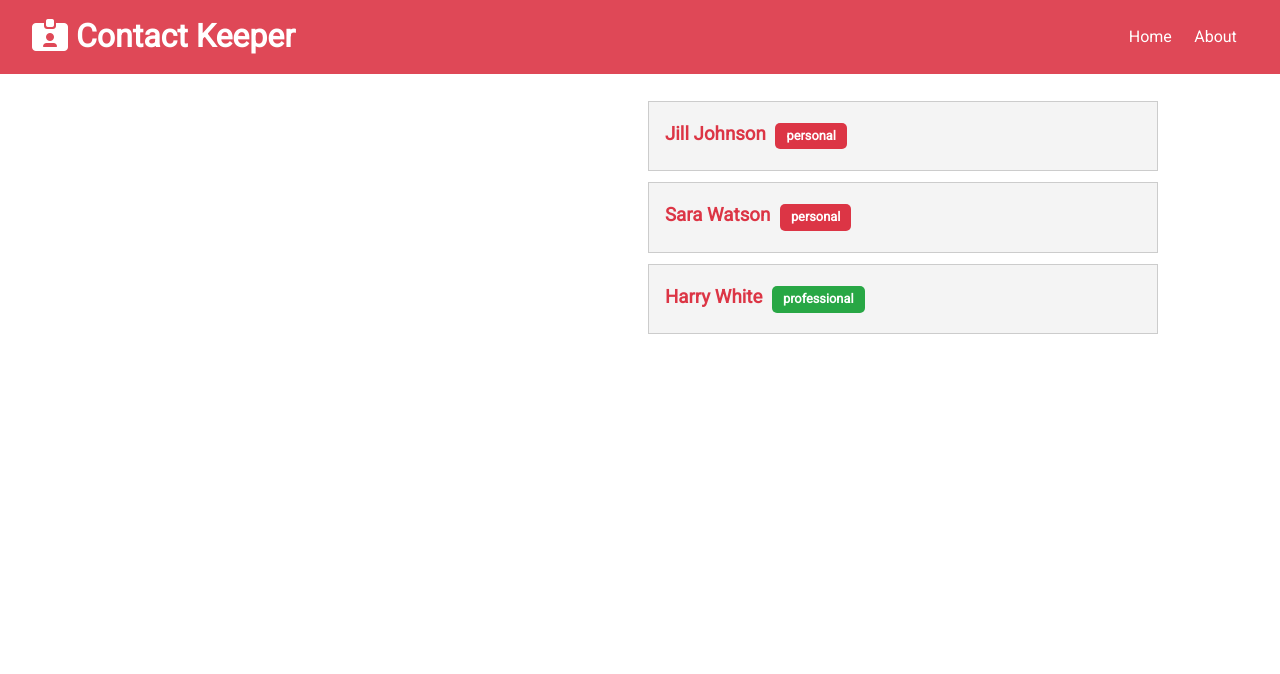
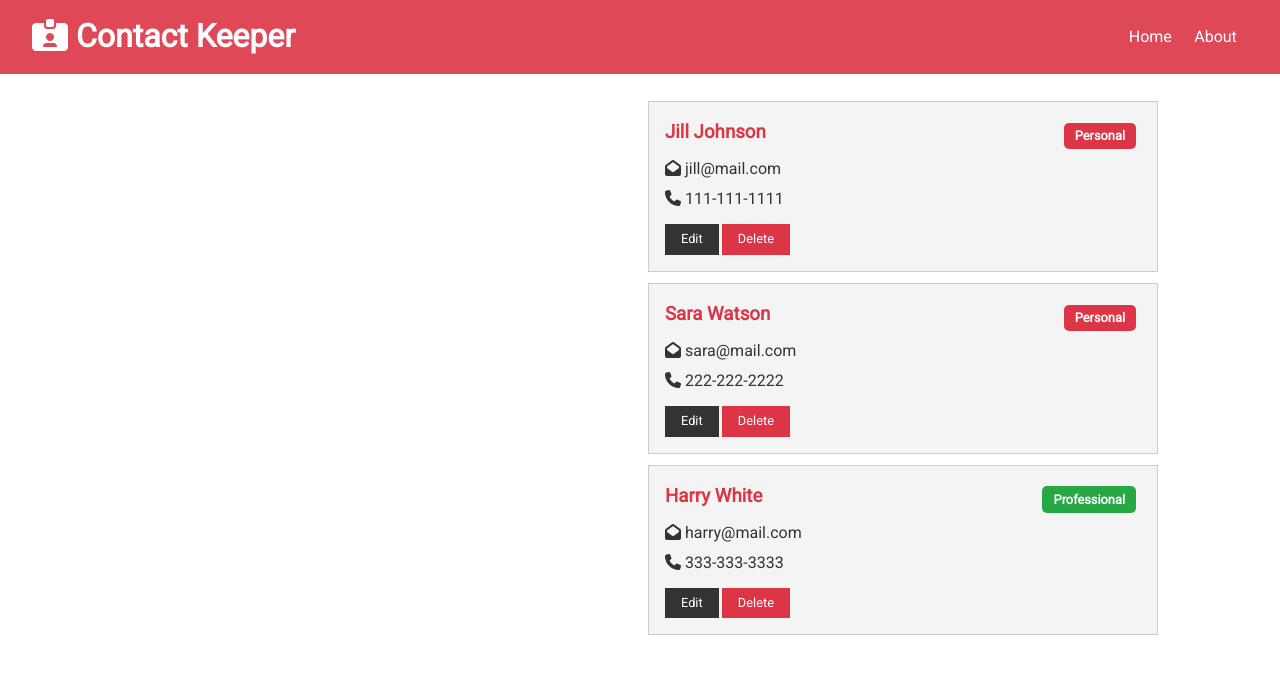
Before and after one commit to GuRuGuMaWaRu/EP__contact-keeper, a React (Create React App) app in the folder client/: page / in a window 1280 px wide. Shown: the top 674 px of the page. Built offline with nearby package versions, Linux system fonts and the light colour scheme.

Commit message:
Populate ContactItem with data

```diff
--- a/client/src/components/contacts/ContactItem.js
+++ b/client/src/components/contacts/ContactItem.js
@@ -1,4 +1,5 @@
 import React from "react";
+import PropTypes from "prop-types";
 
 const ContactItem = ({ contact }) => {
   const { id, name, email, phone, type } = contact;
@@ -8,16 +9,37 @@ const ContactItem = ({ contact }) => {
       <h3 className="text-primary text-left">
         {name}{" "}
         <span
+          style={{ float: "right" }}
           className={
             "badge " +
             (type === "professional" ? "badge-success" : "badge-primary")
           }
         >
-          {type}
+          {type.charAt(0).toUpperCase() + type.slice(1)}
         </span>
       </h3>
+      <ul className="list">
+        {email && (
+          <li>
+            <i className="fas fa-envelope-open"></i> {email}
+          </li>
+        )}
+        {phone && (
+          <li>
+            <i className="fas fa-phone"></i> {phone}
+          </li>
+        )}
+      </ul>
+      <p>
+        <button className="btn btn-dark btn-sm">Edit</button>
+        <button className="btn btn-danger btn-sm">Delete</button>
+      </p>
     </div>
   );
 };
 
+ContactItem.propTypes = {
+  contact: PropTypes.object.isRequired
+};
+
 export default ContactItem;
```
